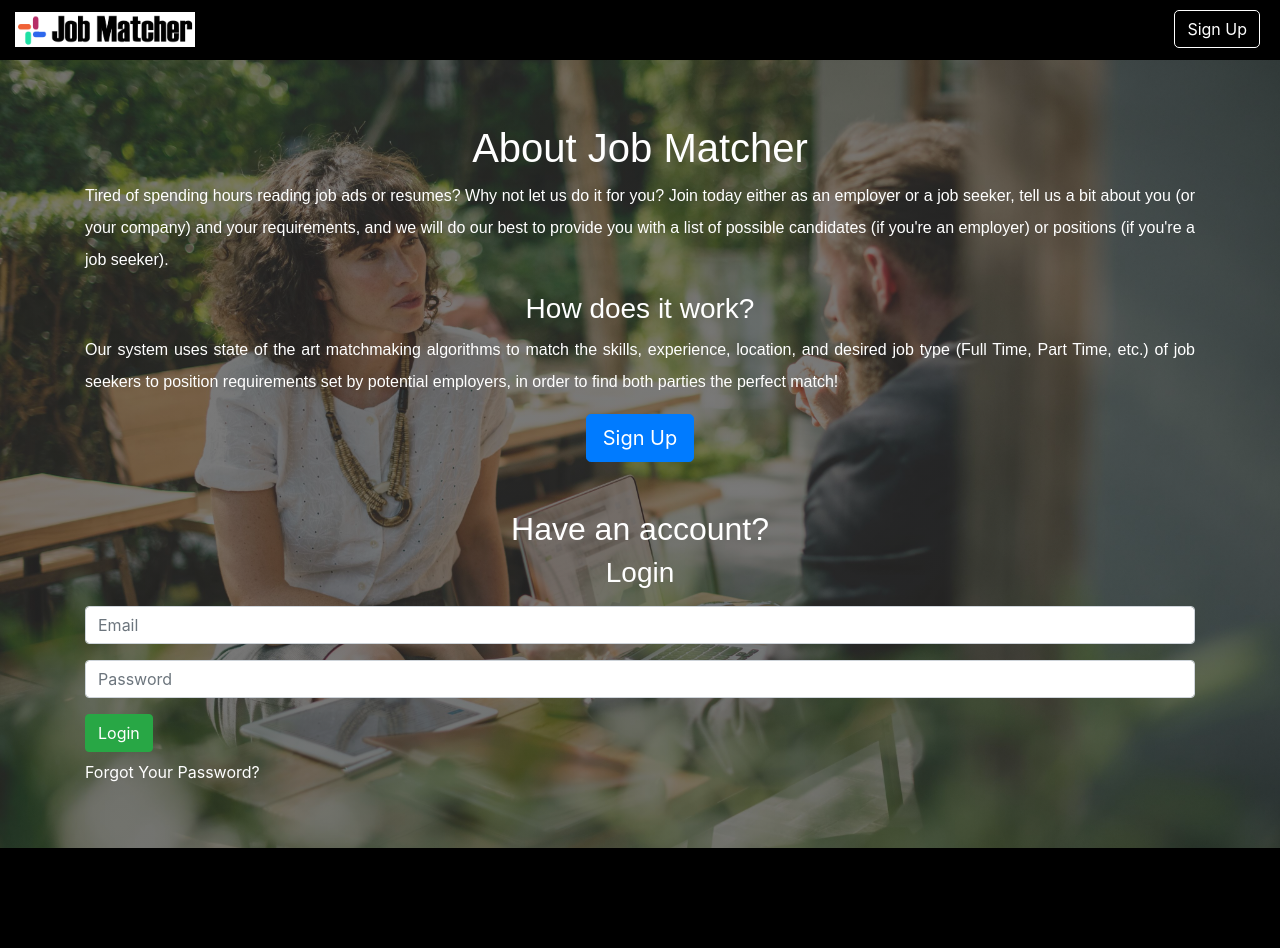
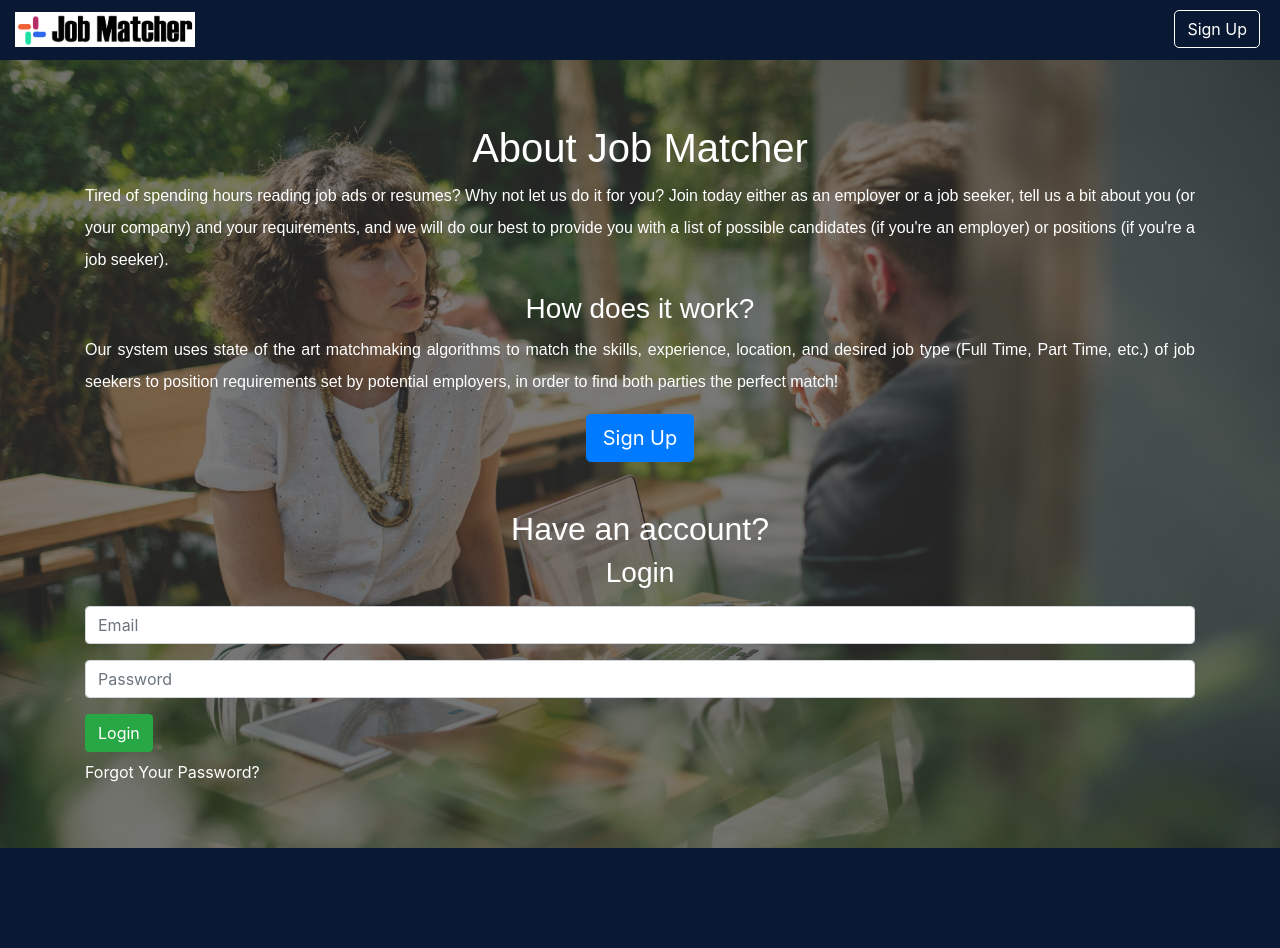
Before and after one commit to scottfeeney/matchmakers, a PHP site: page /default.php in a window 1280 px wide. Run offline with PHP 8.4, Linux system fonts and the light colour scheme; a stand-in replaces the project's code that opens the database connection.

Commit message:
New header and footer colors to test

```diff
--- a/styles/style.css
+++ b/styles/style.css
@@ -13,11 +13,11 @@ html, body {
 }
 
 header {
-	background-color: #000000;
+	background-color: #0a1933;
 	height: 60px;
 }
 footer {
-	background-color: #000000;
+	background-color: #0a1933;
 	height: 100px;
 }
 
```
